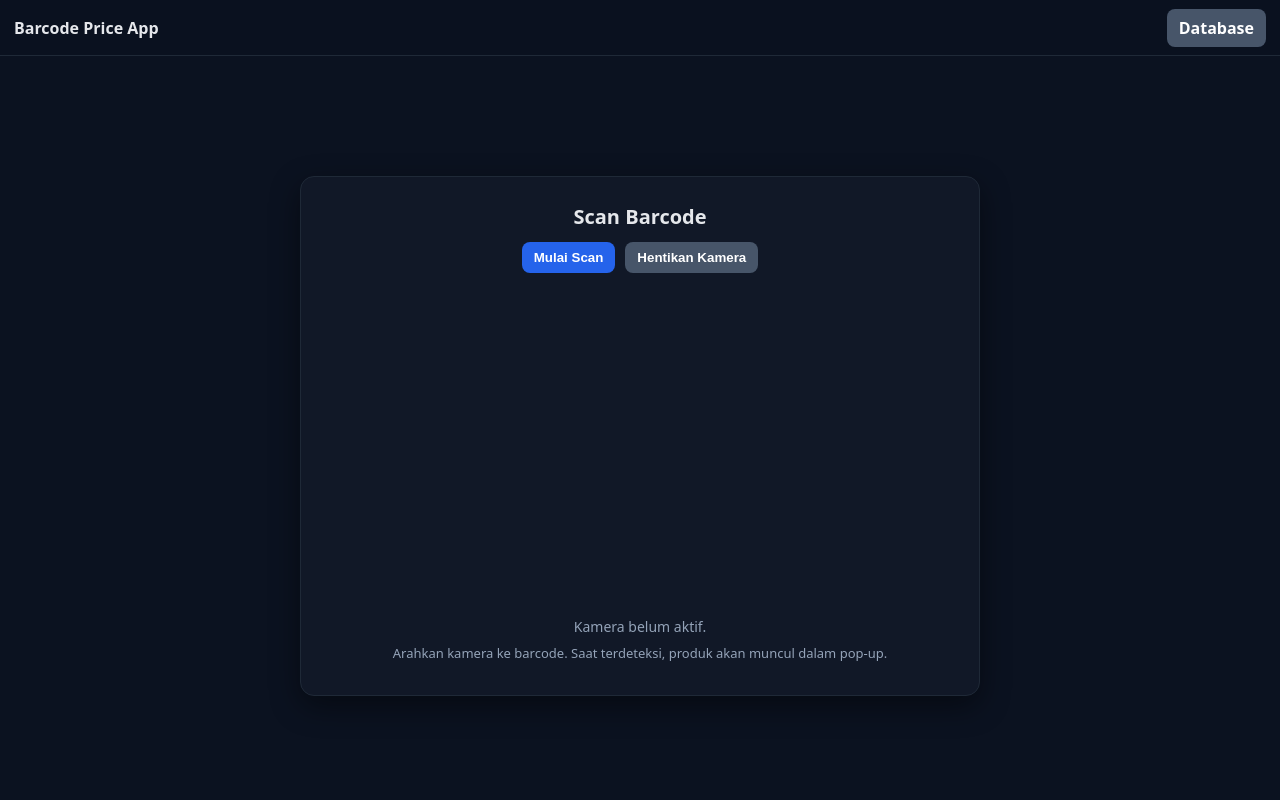
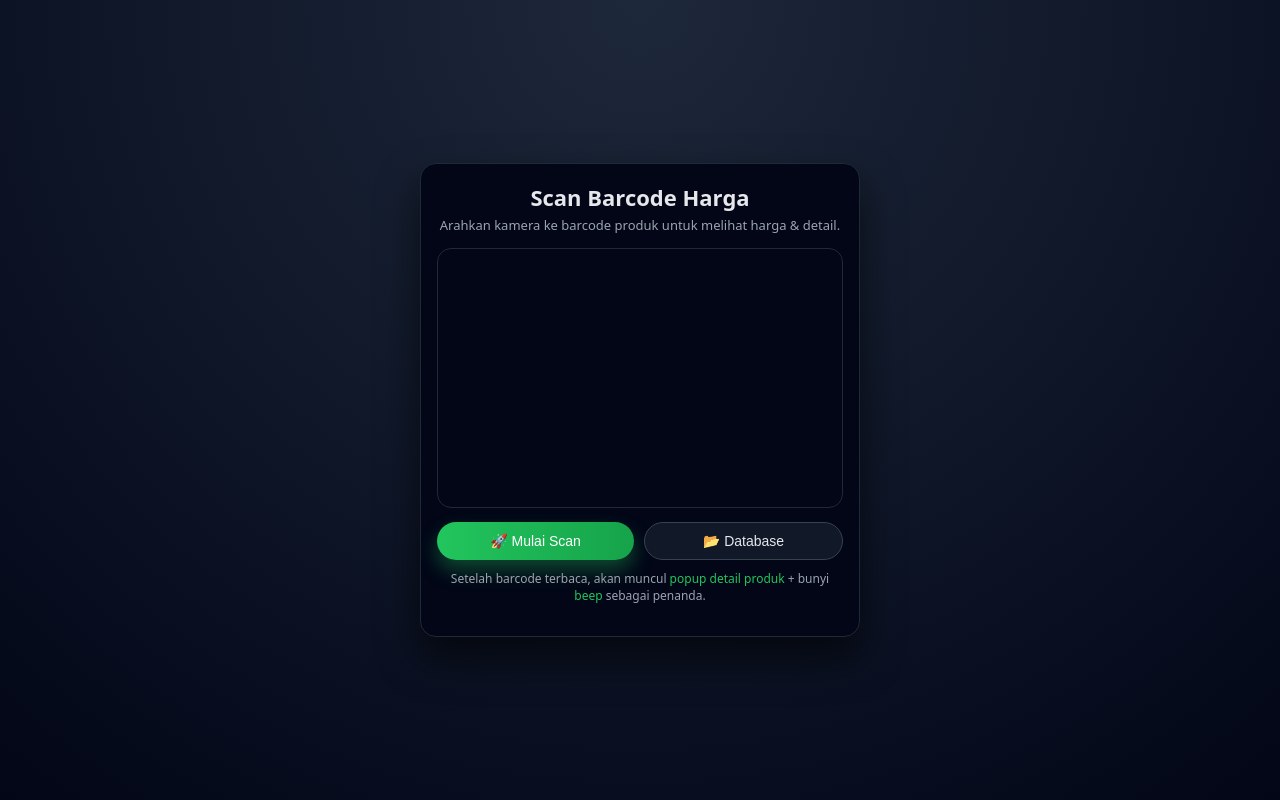
Before and after one commit to enl-allproject/barcode-price-app-v2, a Flask app: page / in a window 1280 px wide. Run offline with Flask 3, Linux system fonts and the light colour scheme.

Commit message:
edit home.html tambah beep barcode

```diff
--- a/app.py
+++ b/app.py
@@ -1,4 +1,4 @@
-# app.py — FINAL
+# app.py — FINAL STABLE VERSION FOR PYTHONANYWHERE
 
 import os
 from io import BytesIO
@@ -15,16 +15,20 @@ from flask_login import (
 from dotenv import load_dotenv, find_dotenv
 from werkzeug.security import check_password_hash
 
-# ===================== ENV =====================
-# pastikan .env terbaca walau working dir berubah (debug reloader)
+# ======================================================
+# ENV LOADER (PythonAnywhere + local development)
+# ======================================================
+# find_dotenv() memastikan .env ditemukan walau directory berubah
 load_dotenv(find_dotenv(), override=True)
 
 APP_USER       = os.getenv("APP_USERNAME", "admin")
-APP_PASS       = os.getenv("APP_PASSWORD")           # plaintext (opsional)
-APP_PASS_HASH  = os.getenv("APP_PASSWORD_HASH")      # hash (opsional, diprioritaskan)
+APP_PASS       = os.getenv("APP_PASSWORD")           # plaintext mode (opsional)
+APP_PASS_HASH  = os.getenv("APP_PASSWORD_HASH")      # hashed mode (opsional)
 SECRET_KEY     = os.getenv("SECRET_KEY", "dev-secret")
 
-# ===================== APP =====================
+# ======================================================
+# APP CONFIG
+# ======================================================
 app = Flask(__name__)
 app.secret_key = SECRET_KEY
 app.permanent_session_lifetime = timedelta(days=7)
@@ -32,17 +36,20 @@ app.permanent_session_lifetime = timedelta(days=7)
 login_manager = LoginManager(app)
 login_manager.login_view = "login"
 
-# ===================== STORAGE (excel_store fallback) =====================
+# ======================================================
+# FILE STORAGE (Excel)
+# ======================================================
 try:
-    from excel_store import load_products  # harus mengembalikan pandas.DataFrame
+    from excel_store import load_products
 except Exception:
     load_products = None
 
 BASE_DIR = os.path.dirname(os.path.abspath(__file__))
 FALLBACK_PATH = os.path.join(BASE_DIR, "products.xlsx")
 
+
 def _load_products_df() -> pd.DataFrame:
-    """Baca data dari excel_store bila ada; jika tidak, dari fallback Excel."""
+    """Load product list from excel_store or products.xlsx"""
     if load_products:
         df = load_products()
     elif os.path.exists(FALLBACK_PATH):
@@ -52,46 +59,62 @@ def _load_products_df() -> pd.DataFrame:
             df = pd.read_excel(FALLBACK_PATH)
     else:
         df = pd.DataFrame(columns=["id", "nama", "harga", "foto", "keterangan"])
+
     if "id" in df.columns:
         df["id"] = df["id"].astype(str)
     return df
 
+
 def _save_products_df(df: pd.DataFrame):
-    """Simpan DF ke fallback Excel (silakan ganti ke excel_store bila perlu)."""
     df.to_excel(FALLBACK_PATH, index=False)
 
-# ===================== LOGIN MODEL =====================
+# ======================================================
+# LOGIN MODEL
+# ======================================================
 class SimpleUser(UserMixin):
     def __init__(self, uid: str):
         self.id = uid
+
 
 @login_manager.user_loader
 def _load_user(uid: str):
     return SimpleUser(uid) if uid == APP_USER else None
 
-# ===================== AUTH ROUTES =====================
+# ======================================================
+# AUTH ROUTES
+# ======================================================
 @app.route("/login", methods=["GET", "POST"])
 def login():
     if request.method == "POST":
         u = (request.form.get("username") or "").strip()
         p = request.form.get("password") or ""
-        next_url = request.args.get("next") or request.form.get("next") or url_for("database")
+
+        next_url = (
+            request.args.get("next")
+            or request.form.get("next")
+            or url_for("database")
+        )
 
         ok = False
+
         if u == APP_USER:
-            if APP_PASS_HASH:              # prioritas: hash (lebih aman)
+            # Priority 1 — password hash
+            if APP_PASS_HASH:
                 ok = check_password_hash(APP_PASS_HASH, p)
-            elif APP_PASS is not None:     # fallback: plaintext
+            # Priority 2 — plaintext password
+            elif APP_PASS is not None:
                 ok = (p == APP_PASS)
 
         if ok:
-            login_user(SimpleUser(APP_USER), remember=True, duration=timedelta(days=7))
+            login_user(SimpleUser(APP_USER), remember=True,
+                       duration=timedelta(days=7))
             return redirect(next_url)
 
         flash("Login gagal: username atau password salah.", "error")
-        return render_template("login.html")  # tetap render agar 'next' tidak hilang
+        return render_template("login.html")
 
     return render_template("login.html")
+
 
 @app.route("/logout")
 @login_required
@@ -99,39 +122,50 @@ def logout():
     logout_user()
     return redirect(url_for("home"))
 
-# ===================== APP ROUTES =====================
+# ======================================================
+# PAGE ROUTES
+# ======================================================
 @app.route("/")
 def home():
-    # Halaman scan fullscreen (modal produk dibuka via iframe /p/<id>)
     return render_template("home.html")
+
 
 @app.route("/p/<id_value>")
 def product_page(id_value):
     df = _load_products_df()
     row = df[df["id"].astype(str) == str(id_value)]
+
     if row.empty:
         abort(404, "Produk tidak ditemukan")
+
     p = row.iloc[0].to_dict()
+
     try:
         p["harga"] = int(float(p.get("harga", 0)))
     except Exception:
         p["harga"] = 0
+
     p.setdefault("nama", "")
     p.setdefault("foto", "")
     p.setdefault("keterangan", "")
+
     return render_template("product.html", p=p)
+
 
 @app.route("/database")
 @login_required
 def database():
     df = _load_products_df()
     records = df.to_dict(orient="records")
+
     for r in records:
         try:
             r["harga"] = int(float(r.get("harga", 0)))
         except Exception:
             r["harga"] = 0
+
     return render_template("database.html", products=records)
+
 
 @app.route("/export-excel")
 @login_required
@@ -140,12 +174,14 @@ def export_excel():
     buf = BytesIO()
     df.to_excel(buf, index=False)
     buf.seek(0)
+
     return send_file(
         buf,
         mimetype="application/vnd.openxmlformats-officedocument.spreadsheetml.sheet",
         as_attachment=True,
         download_name="products.xlsx"
     )
+
 
 @app.route("/import-excel", methods=["GET", "POST"])
 @login_required
@@ -155,8 +191,10 @@ def import_excel():
         if not f:
             flash("Tidak ada file yang diunggah.", "error")
             return redirect(url_for("import_excel"))
+
         try:
             filename = (f.filename or "").lower()
+
             if filename.endswith(".csv"):
                 df = pd.read_csv(f)
             else:
@@ -164,21 +202,25 @@ def import_excel():
 
             required = {"id", "nama", "harga", "foto", "keterangan"}
             missing = [c for c in required if c not in df.columns]
+
             if missing:
                 flash(f"Kolom wajib hilang: {', '.join(missing)}", "error")
                 return redirect(url_for("import_excel"))
 
             df["id"] = df["id"].astype(str)
             _save_products_df(df)
+
             flash("Import berhasil!", "ok")
             return redirect(url_for("database"))
+
         except Exception as e:
             flash(f"Gagal import: {e}", "error")
             return redirect(url_for("import_excel"))
 
     return render_template("import.html")
 
-# ===================== MAIN =====================
+# ======================================================
+# MAIN
+# ======================================================
 if __name__ == "__main__":
-    # gunakan 0.0.0.0 jika ingin diakses dari perangkat lain di jaringan yang sama
     app.run(debug=True)
--- a/templates/home.html
+++ b/templates/home.html
@@ -2,138 +2,346 @@
 <html lang="id">
 <head>
   <meta charset="utf-8">
-  <title>Scan Barcode - Barcode Price App</title>
+  <title>Scanner Harga Produk</title>
   <meta name="viewport" content="width=device-width, initial-scale=1">
 
   <style>
-    :root { --bg:#0b1220; --card:#111827; --line:#1f2937; --muted:#94a3b8; --btn:#2563eb; --btn2:#475569; }
     * { box-sizing: border-box; }
-    body { margin: 0; background: var(--bg); color: #e5e7eb; font-family: system-ui, Arial, sans-serif; min-height: 100vh; }
-    .topbar {
-      position: fixed; top:0; left:0; right:0; height:56px; display:flex; align-items:center; justify-content:space-between;
-      padding: 0 14px; background:#0b1220cc; border-bottom:1px solid var(--line); backdrop-filter: blur(6px); z-index:50;
+    body {
+      margin: 0;
+      font-family: system-ui, -apple-system, BlinkMacSystemFont, "Segoe UI", sans-serif;
+      background: radial-gradient(circle at top, #1d283a, #020617);
+      color: #e5e7eb;
+      min-height: 100vh;
+      display: flex;
+      justify-content: center;
+      align-items: center;
     }
-    .brand { font-weight:700; font-size:16px; }
-    .btn { display:inline-block; padding:8px 12px; border-radius:8px; border:0; text-decoration:none; font-weight:600; cursor:pointer; }
-    .btn.primary { background: var(--btn); color:#fff; }
-    .btn.secondary { background: var(--btn2); color:#fff; }
-    .wrap { padding-top:72px; display:flex; justify-content:center; align-items:center; min-height:100vh; }
-    .card { background:var(--card); border:1px solid var(--line); border-radius:14px; padding:20px; text-align:center; width:min(680px, 94vw); box-shadow:0 10px 30px rgba(0,0,0,.45); }
-    h2 { margin:6px 0 12px; font-size:20px; }
-    #reader { width: 100%; min-height: 320px; margin: 12px auto; }
-    #status { font-size:14px; color:var(--muted); margin-top:6px; }
-    .controls { display:flex; justify-content:center; flex-wrap:wrap; gap:10px; margin-top:10px; }
+    .wrap {
+      width: 100%;
+      max-width: 480px;
+      padding: 20px;
+    }
+    .card {
+      background: #020617;
+      border-radius: 16px;
+      border: 1px solid #1f2937;
+      padding: 18px 16px 20px;
+      box-shadow: 0 20px 40px rgba(0,0,0,0.6);
+    }
+    .title {
+      text-align: center;
+      font-size: 22px;
+      margin: 0 0 4px;
+    }
+    .subtitle {
+      text-align: center;
+      font-size: 13px;
+      color: #9ca3af;
+      margin: 0 0 14px;
+    }
+    .scanner-box {
+      border-radius: 14px;
+      overflow: hidden;
+      background: #020617;
+      position: relative;
+      border: 1px solid #1f2937;
+      min-height: 260px;
+      display: flex;
+      justify-content: center;
+      align-items: center;
+    }
+    #reader {
+      width: 100%;
+      max-width: 100%;
+    }
+    .btn-row {
+      display: flex;
+      gap: 10px;
+      margin-top: 14px;
+    }
+    .btn {
+      flex: 1;
+      padding: 10px 12px;
+      border-radius: 999px;
+      border: none;
+      cursor: pointer;
+      font-size: 14px;
+      font-weight: 500;
+      display: flex;
+      align-items: center;
+      justify-content: center;
+      gap: 6px;
+      transition: transform 0.08s ease, box-shadow 0.08s ease, background 0.12s ease;
+    }
+    .btn-primary {
+      background: linear-gradient(to right, #22c55e, #16a34a);
+      color: white;
+      box-shadow: 0 10px 20px rgba(34,197,94,0.35);
+    }
+    .btn-secondary {
+      background: #111827;
+      color: #e5e7eb;
+      border: 1px solid #374151;
+    }
+    .btn:active {
+      transform: translateY(1px) scale(0.99);
+      box-shadow: none;
+    }
+    .hint {
+      margin-top: 10px;
+      font-size: 12px;
+      color: #9ca3af;
+      text-align: center;
+    }
+    .hint span {
+      color: #22c55e;
+      font-weight: 500;
+    }
 
-    .modal-backdrop { position:fixed; inset:0; display:none; align-items:center; justify-content:center; background:rgba(0,0,0,.6); z-index:100; }
-    .modal { width:min(560px, 94vw); background:#0f172a; border:1px solid #334155; border-radius:14px; box-shadow:0 20px 60px rgba(0,0,0,.6); overflow:hidden; }
-    .modal-header { display:flex; justify-content:space-between; align-items:center; padding:10px 12px; border-bottom:1px solid #334155; background:#0b1220; }
-    .modal-title { margin:0; font-size:16px; color:#e2e8f0; }
-    .modal-close { border:0; background:transparent; color:#e2e8f0; font-size:18px; width:36px; height:36px; border-radius:8px; cursor:pointer; }
-    .modal-close:hover { background:#1f2937; }
-    .modal-body { padding:0; }
-    .modal-body iframe { display:block; border:0; width:100%; height:520px; background:#0b1220; }
+    /* Modal produk */
+    .modal-backdrop {
+      position: fixed;
+      inset: 0;
+      background: rgba(15,23,42,0.92);
+      display: none;
+      align-items: center;
+      justify-content: center;
+      padding: 16px;
+      z-index: 50;
+    }
+    .modal-backdrop.show { display: flex; }
+    .modal-card {
+      position: relative;
+      background: #020617;
+      border-radius: 16px;
+      border: 1px solid #1f2937;
+      width: 100%;
+      max-width: 480px;
+      height: min(520px, 90vh);
+      overflow: hidden;
+      box-shadow: 0 20px 40px rgba(0,0,0,0.8);
+      display: flex;
+      flex-direction: column;
+    }
+    .modal-header {
+      padding: 10px 12px;
+      display: flex;
+      align-items: center;
+      justify-content: space-between;
+      border-bottom: 1px solid #111827;
+    }
+    .modal-header span {
+      font-size: 14px;
+      color: #9ca3af;
+    }
+    .modal-close {
+      width: 26px;
+      height: 26px;
+      border-radius: 999px;
+      border: 1px solid #4b5563;
+      background: radial-gradient(circle at top, #1f2937, #020617);
+      color: #e5e7eb;
+      display: flex;
+      align-items: center;
+      justify-content: center;
+      cursor: pointer;
+      font-size: 16px;
+      line-height: 1;
+    }
+    .modal-body {
+      flex: 1;
+      padding: 0;
+      background: #020617;
+    }
+    .modal-body iframe {
+      width: 100%;
+      height: 100%;
+      border: 0;
+    }
+
+    @media (max-width: 420px) {
+      .card { padding: 14px 12px 16px; }
+      .title { font-size: 19px; }
+      .subtitle { font-size: 12px; }
+      .scanner-box { min-height: 220px; }
+    }
   </style>
 
+  <!-- CDN Html5Qrcode (kalau kamu pakai pustaka lain, bagian logika scan bisa disesuaikan) -->
   <script src="https://unpkg.com/html5-qrcode" defer></script>
 </head>
 <body>
-  <div class="topbar">
-    <div class="brand">Barcode Price App</div>
-    <div class="actions">
-      {% if current_user.is_authenticated %}
-        <a class="btn secondary" href="{{ url_for('database') }}">Database</a>
-      {% else %}
-        <a class="btn secondary" href="{{ url_for('login', next=url_for('database')) }}">Database</a>
-      {% endif %}
+  <div class="wrap">
+    <div class="card">
+      <h1 class="title">Scan Barcode Harga</h1>
+      <p class="subtitle">Arahkan kamera ke barcode produk untuk melihat harga & detail.</p>
+
+      <div class="scanner-box">
+        <div id="reader"></div>
+      </div>
+
+      <div class="btn-row">
+        <button id="btnStart" class="btn btn-primary">
+          🚀 Mulai Scan
+        </button>
+        <button id="btnDatabase" class="btn btn-secondary" onclick="window.location.href='{{ url_for('login') }}'">
+          📂 Database
+        </button>
+      </div>
+
+      <p class="hint">
+        Setelah barcode terbaca, akan muncul <span>popup detail produk</span> + bunyi <span>beep</span> sebagai penanda.
+      </p>
     </div>
   </div>
 
-  <div class="wrap">
-    <div class="card">
-      <h2>Scan Barcode</h2>
-      <div class="controls">
-        <button class="btn primary" id="btnStart">Mulai Scan</button>
-        <button class="btn secondary" id="btnStop" disabled>Hentikan Kamera</button>
-      </div>
-      <div id="reader"></div>
-      <div id="status">Kamera belum aktif.</div>
-      <p style="color:var(--muted); font-size:13px; margin-top:8px;">Arahkan kamera ke barcode. Saat terdeteksi, produk akan muncul dalam pop-up.</p>
-    </div>
-  </div>
-
-  <!-- Modal Produk -->
-  <div id="modalBackdrop" class="modal-backdrop" aria-hidden="true">
-    <div class="modal" role="dialog" aria-modal="true">
+  <!-- Modal detail produk -->
+  <div id="productModal" class="modal-backdrop">
+    <div class="modal-card">
       <div class="modal-header">
-        <h3 class="modal-title">Detail Produk</h3>
-        <button id="btnClose" class="modal-close" title="Tutup">✕</button>
+        <span>Detail Produk</span>
+        <button class="modal-close" id="btnCloseModal">&times;</button>
       </div>
       <div class="modal-body">
-        <iframe id="productFrame" src="about:blank"></iframe>
+        <iframe id="productFrame" src=""></iframe>
       </div>
     </div>
   </div>
 
   <script>
-    const elReader = document.getElementById('reader');
-    const elStatus = document.getElementById('status');
-    const btnStart = document.getElementById('btnStart');
-    const btnStop  = document.getElementById('btnStop');
-    const modalBackdrop = document.getElementById('modalBackdrop');
-    const productFrame  = document.getElementById('productFrame');
-    const btnClose      = document.getElementById('btnClose');
+    // =========================
+    //  SUARA BEEP SETIAP SCAN
+    // =========================
+    let audioCtx = null;
+    function playBeep() {
+      try {
+        if (!audioCtx) {
+          const AC = window.AudioContext || window.webkitAudioContext;
+          audioCtx = new AC();
+        }
+        const duration = 0.15; // detik
+        const oscillator = audioCtx.createOscillator();
+        const gainNode = audioCtx.createGain();
 
-    let html5Qr = null;
+        oscillator.type = 'square';
+        oscillator.frequency.value = 1200; // frekuensi beep (Hz)
 
-    function openModalFor(idValue) {
-      productFrame.src = `/p/${encodeURIComponent(idValue)}`;
-      modalBackdrop.style.display = 'flex';
-      document.body.style.overflow = 'hidden';
-    }
-    function closeModal() {
-      modalBackdrop.style.display = 'none';
-      productFrame.src = 'about:blank';
-      document.body.style.overflow = '';
-    }
-    btnClose.addEventListener('click', closeModal);
-    modalBackdrop.addEventListener('click', (e) => { if (e.target === modalBackdrop) closeModal(); });
+        oscillator.connect(gainNode);
+        gainNode.connect(audioCtx.destination);
 
-    async function startScan() {
-      if (html5Qr) return;
-      try {
-        html5Qr = new Html5Qrcode("reader");
-        const devices = await Html5Qrcode.getCameras();
-        const backCam = devices.find(d => /back|rear|environment/i.test(d.label)) || devices[0];
-        await html5Qr.start(
-          { deviceId: { exact: backCam.id } },
-          { fps: 12, qrbox: { width: 360, height: 180 } },
-          (decoded) => {
-            if (!decoded) return;
-            stopScan(true);
-            openModalFor(decoded);
-          },
-          (err) => {}
-        );
-        elStatus.textContent = "Kamera aktif. Arahkan ke barcode…";
-        btnStart.disabled = true; btnStop.disabled = false;
+        const now = audioCtx.currentTime;
+        gainNode.gain.setValueAtTime(0.12, now);
+        gainNode.gain.exponentialRampToValueAtTime(0.0001, now + duration);
+
+        oscillator.start(now);
+        oscillator.stop(now + duration);
       } catch (e) {
-        elStatus.textContent = "Tidak dapat mengaktifkan kamera: " + e;
-        stopScan();
+        console.warn('Gagal memutar beep:', e);
       }
     }
 
-    async function stopScan(silent=false) {
-      if (html5Qr) {
-        try { await html5Qr.stop(); } catch {}
-        try { await html5Qr.clear(); } catch {}
-        html5Qr = null;
-      }
-      btnStart.disabled = false; btnStop.disabled = true;
-      if (!silent) elStatus.textContent = "Kamera dimatikan.";
+    // =========================
+    //  LOGIKA MODAL PRODUK
+    // =========================
+    const modal = document.getElementById('productModal');
+    const productFrame = document.getElementById('productFrame');
+    const btnCloseModal = document.getElementById('btnCloseModal');
+
+    function openProductModal(productId) {
+      // Set URL produk: /p/<id>
+      productFrame.src = `/p/${encodeURIComponent(productId)}`;
+      modal.classList.add('show');
     }
 
-    btnStart.addEventListener('click', startScan);
-    btnStop.addEventListener('click', () => stopScan());
+    function closeProductModal() {
+      modal.classList.remove('show');
+      productFrame.src = '';
+    }
+
+    btnCloseModal.addEventListener('click', closeProductModal);
+    modal.addEventListener('click', (e) => {
+      if (e.target === modal) {
+        closeProductModal();
+      }
+    });
+
+    // =========================
+    //  LOGIKA SCANNER (Html5Qrcode)
+    // =========================
+    let html5QrCode = null;
+    let isScanning = false;
+    let lastScanned = null;
+    let scanCooldown = false;
+
+    function startScanner() {
+      if (isScanning) return;
+      const readerElem = document.getElementById('reader');
+
+      if (!html5QrCode) {
+        html5QrCode = new Html5Qrcode("reader");
+      }
+
+      const config = {
+        fps: 10,
+        qrbox: { width: 250, height: 250 },
+        aspectRatio: 1.0
+      };
+
+      html5QrCode.start(
+        { facingMode: "environment" },
+        config,
+        (decodedText, decodedResult) => {
+          if (scanCooldown) return;
+
+          const value = (decodedText || "").trim();
+          if (!value) return;
+
+          // Hindari trigger berulang terlalu cepat untuk barcode sama
+          if (value === lastScanned) return;
+          lastScanned = value;
+          scanCooldown = true;
+
+          // 👉 PLAY BEEP DI SINI
+          playBeep();
+
+          // 👉 BUKA POPUP PRODUK
+          openProductModal(value);
+
+          // Beri jeda 1 detik sebelum boleh scan lagi
+          setTimeout(() => {
+            scanCooldown = false;
+          }, 1000);
+        },
+        (errorMessage) => {
+          // Bisa diabaikan atau log kalau mau:
+          // console.log("Scan error:", errorMessage);
+        }
+      ).then(() => {
+        isScanning = true;
+      }).catch(err => {
+        console.error("Gagal memulai scanner:", err);
+      });
+    }
+
+    function stopScanner() {
+      if (html5QrCode && isScanning) {
+        html5QrCode.stop().then(() => {
+          html5QrCode.clear();
+          isScanning = false;
+        }).catch(err => {
+          console.error("Gagal menghentikan scanner:", err);
+        });
+      }
+    }
+
+    document.getElementById('btnStart').addEventListener('click', () => {
+      // Gesture user ini membantu izin audio + kamera (mobile)
+      startScanner();
+    });
+
+    // Kalau modal ditutup, scanner tetap jalan (biar bisa scan lagi).
+    // Kalau kamu ingin scanner berhenti ketika popup muncul, bisa panggil stopScanner() di openProductModal.
   </script>
 </body>
 </html>
```
Also changed, not shown: 1 other file.
